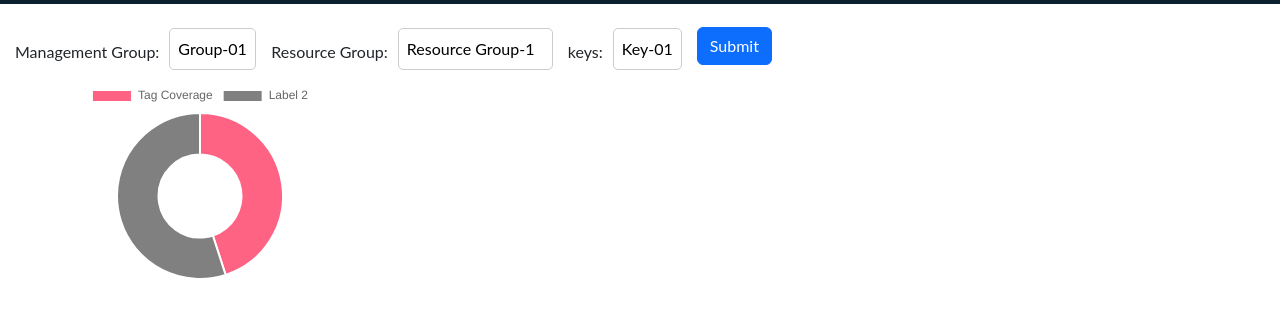
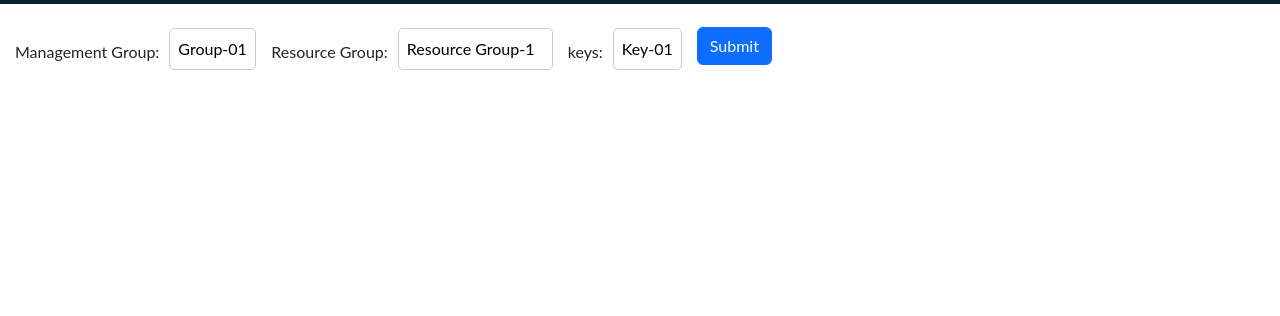
Before and after one commit to shashanktu/GEICO, a plain HTML site: page tagged.HTML in a window 1280 px wide. Shown: the part 118-434 px from the top of the page. Drawn offline with nearby package versions, Linux system fonts and the light colour scheme.

Commit message:
Third deploy

```diff
--- a/tagged.HTML
+++ b/tagged.HTML
@@ -233,7 +233,7 @@ td b {
   </div>
 
 
-  <canvas id="myDoughnutChart" width="400" height="200"></canvas>
+  <!-- <canvas id="myDoughnutChart" width="400" height="200"></canvas> -->
 
   <!-- <div class="container">
     <div class="doughnut-container" style="margin-right: 480px;">
@@ -241,7 +241,7 @@ td b {
         </div>
         <div class="count-box"  >
             <h3>Overall Tag Count</h3>
-            <p>Count: 2632</p> <!-- Adjust the count as needed -->
+            <p>Count: 2632</p>  Adjust the count as needed -->
         <!-- </div>
     </div> -->
 
```
